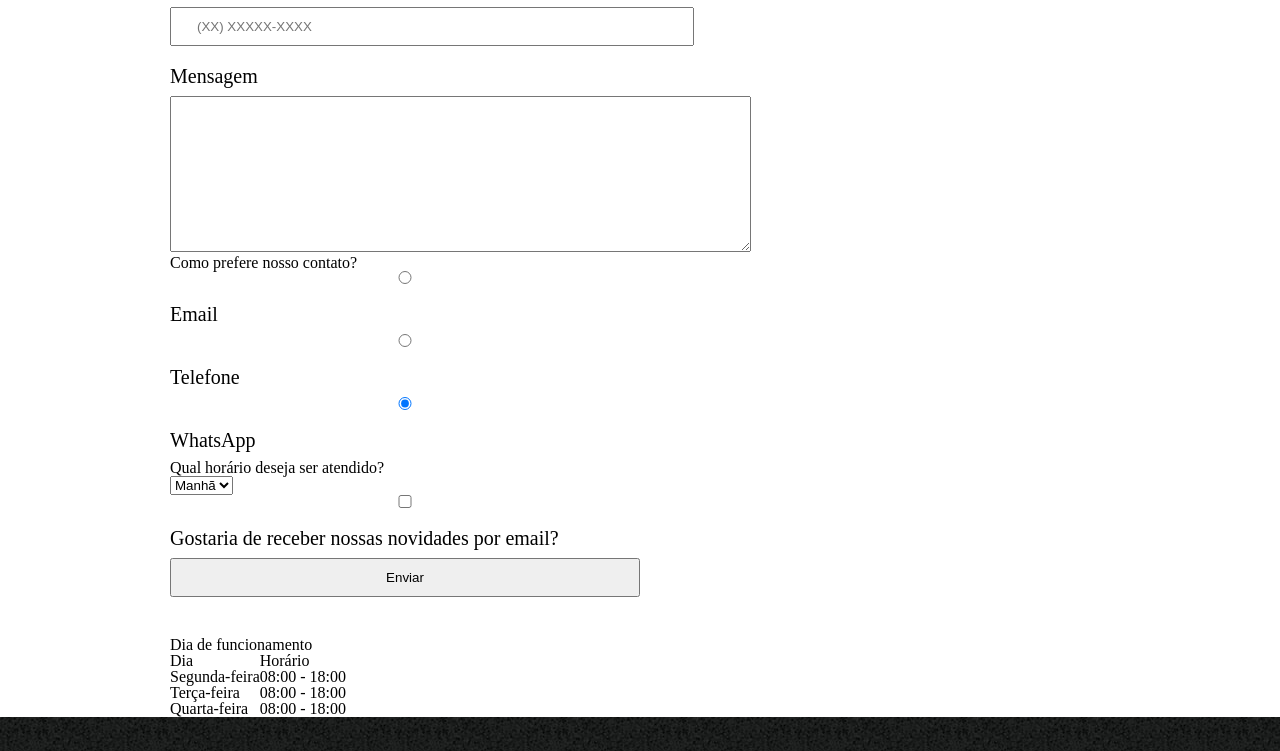
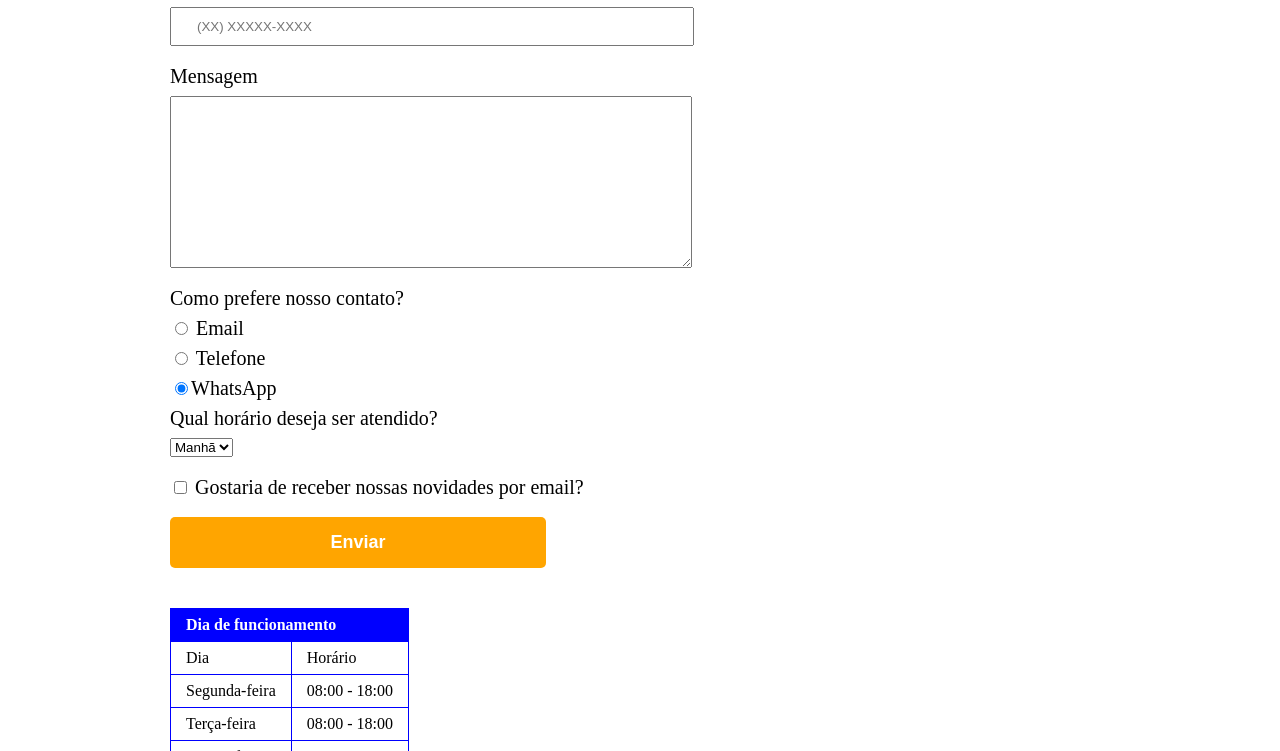
Before and after one commit to JoamirS/formacao-frontend-alura, a plain HTML site: page Chapter 03/contato.html in a window 1280 px wide. Shown: the part 514-1265 px from the top of the page. Drawn offline with Linux system fonts and the light colour scheme; files whose address does not match are found by name.

Commit message:
style update

```diff
--- a/Chapter 03/style.css
+++ b/Chapter 03/style.css
@@ -99,15 +99,79 @@ form {
     margin: 40px 0;
 }
 
-form label {
+form label, form legend {
     display: block;
     font-size: 20px;
     margin: 0 0 10px;
 }
 
-form input {
+.input-padrao {
     display: block;
     margin: 0 0 20px;
     padding: 10px 25px;
     width: 50%;
 }
+
+.checkbox {
+    margin: 20px 0;
+}
+
+.enviar {
+    width: 40%;
+    padding: 15px 0px;
+    background: orange;
+    color: white;
+    font-weight: bold;
+    font-size: 18px;
+    border: none;
+    border-radius: 5px;
+    transition: 2s all;
+    cursor: pointer;
+}
+
+.enviar:hover {
+    background: red;
+    transform: scale(1.2);
+}
+
+table {
+    margin: 20px 0px 40px;
+}
+
+thead {
+    background: blue;
+    color: white;
+    font-weight: bold;
+}
+
+td, th {
+    border: 1px solid blue;
+    padding: 8px 15px;
+}
+
+/* css da página inicial */
+.banner {
+    width: 100%;
+}
+
+.titulo-principal {
+    text-align: center;
+    font-size: 2em;
+    margin: 0 0 1em;
+}
+
+.principal p {
+    margin: 0 0 1em;
+}
+
+.principal strong {
+    font-weight: bold;
+}
+
+.principal em {
+    font-style: italic;
+}
+
+.imagem_beneficios {
+    width: 60%;
+}
```
